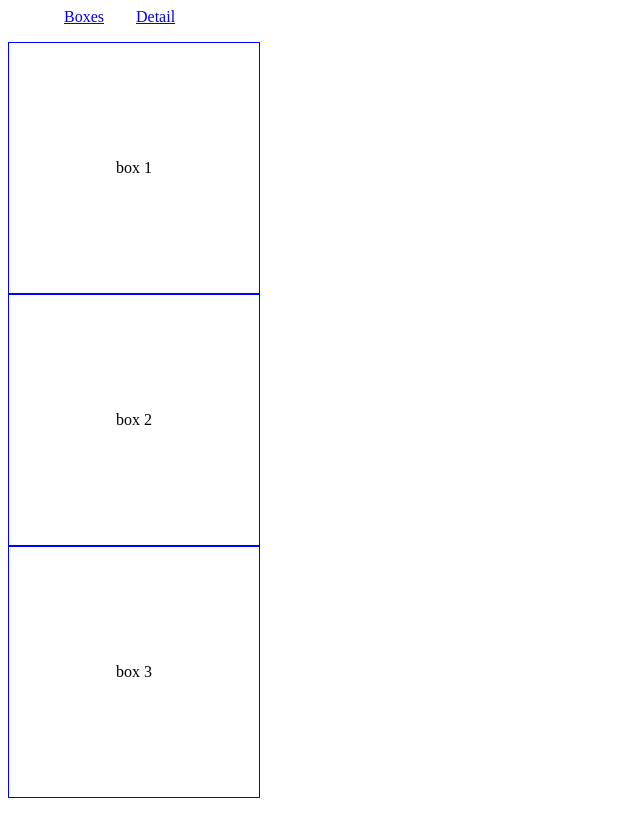
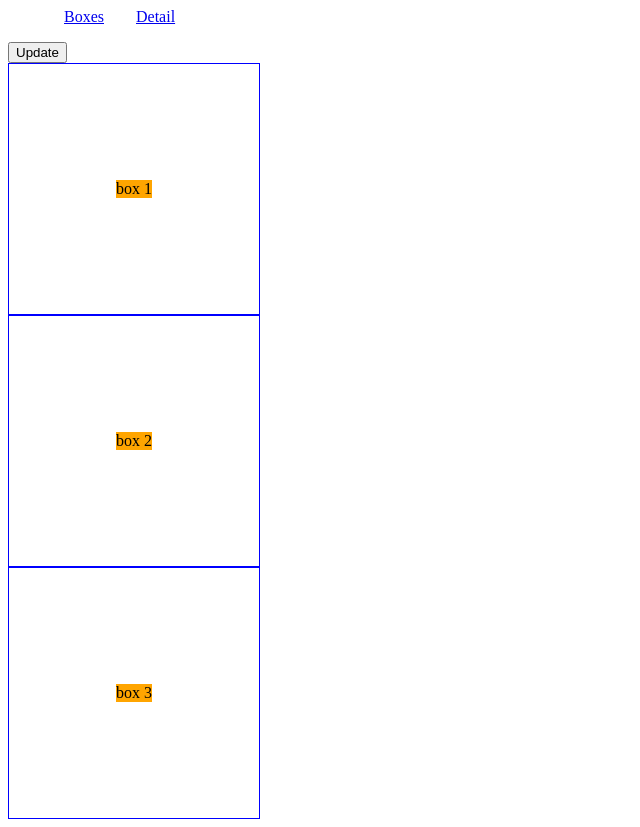
Before and after one commit to micahwood/state-brownbag, an Angular app: page / in a window 1280 px wide. Shown: the whole page, without its empty margins (0-640 px from the left). Before the commit the page ends 806 px from the top, so only its background shows below. Built offline with nearby package versions, Linux system fonts and the light colour scheme.

Commit message:
Post talk changes

```diff
--- a/src/app/box/box.component.html
+++ b/src/app/box/box.component.html
@@ -1,3 +1,3 @@
-<div>
+<div [style.backgroundColor]="bgColor | async">
   <ng-content></ng-content>
 </div>
--- a/src/app/box/box.component.ts
+++ b/src/app/box/box.component.ts
@@ -1,13 +1,18 @@
-import { Component, OnInit } from '@angular/core';
+import { Component, OnInit, Input } from '@angular/core';
 import { BoxService } from './box.service';
-
+import {Observable} from 'rxjs'
 @Component({
   selector: 'app-box',
   templateUrl: './box.component.html',
   styleUrls: ['./box.component.scss']
 })
 export class BoxComponent implements OnInit {
-  constructor() {}
+
+  @Input() color: string;
+  bgColor: Observable<string>;
+  constructor(private box: BoxService) {
+    this.bgColor = this.box.color$;
+  }
 
   ngOnInit() {}
 }
--- a/src/app/box/box.service.ts
+++ b/src/app/box/box.service.ts
@@ -1,8 +1,17 @@
 import { Injectable } from '@angular/core';
+import {Subject,BehaviorSubject} from 'rxjs';
 
 @Injectable({
   providedIn: 'root'
 })
 export class BoxService {
+
+  private subject = new BehaviorSubject('orange');
+  color$ = this.subject.asObservable();
+
   constructor() {}
+
+  updateColor(color: string) {
+    this.subject.next(color);
+  }
 }
--- a/src/app/boxes/boxes.component.html
+++ b/src/app/boxes/boxes.component.html
@@ -1,3 +1,4 @@
-<app-box>box 1</app-box>
-<app-box>box 2</app-box>
-<app-box>box 3</app-box>
+<button (click)="update()">Update</button>
+<app-box [color]="bgColor">box 1</app-box>
+<app-box [color]="bgColor">box 2</app-box>
+<app-box [color]="bgColor">box 3</app-box>
--- a/src/app/boxes/boxes.component.ts
+++ b/src/app/boxes/boxes.component.ts
@@ -7,9 +7,15 @@ import { Component, OnInit } from '@angular/core';
 })
 export class BoxesComponent implements OnInit {
 
+  bgColor: string;
+
   constructor() { }
 
   ngOnInit() {
   }
 
+  update() {
+    this.bgColor = 'red';
+  }
+
 }
--- a/src/app/detail/detail.component.ts
+++ b/src/app/detail/detail.component.ts
@@ -1,8 +1,18 @@
 import {Component} from '@angular/core';
+import {BoxService} from '../box/box.service'
 
 @Component({
-  template: `<h1>Detail</h1>`
+  template: `<h1>Detail</h1>
+  <button (click)="update()">Update</button>
+  <app-box [color]="bgColor | async">new content</app-box>`
 })
 export class DetailComponent {
+  bgColor: any;
+  constructor(private box: BoxService) {
+    this.bgColor = this.box.color$;
+  }
 
+  update() {
+    this.box.updateColor('blue');
+  }
 }
```
